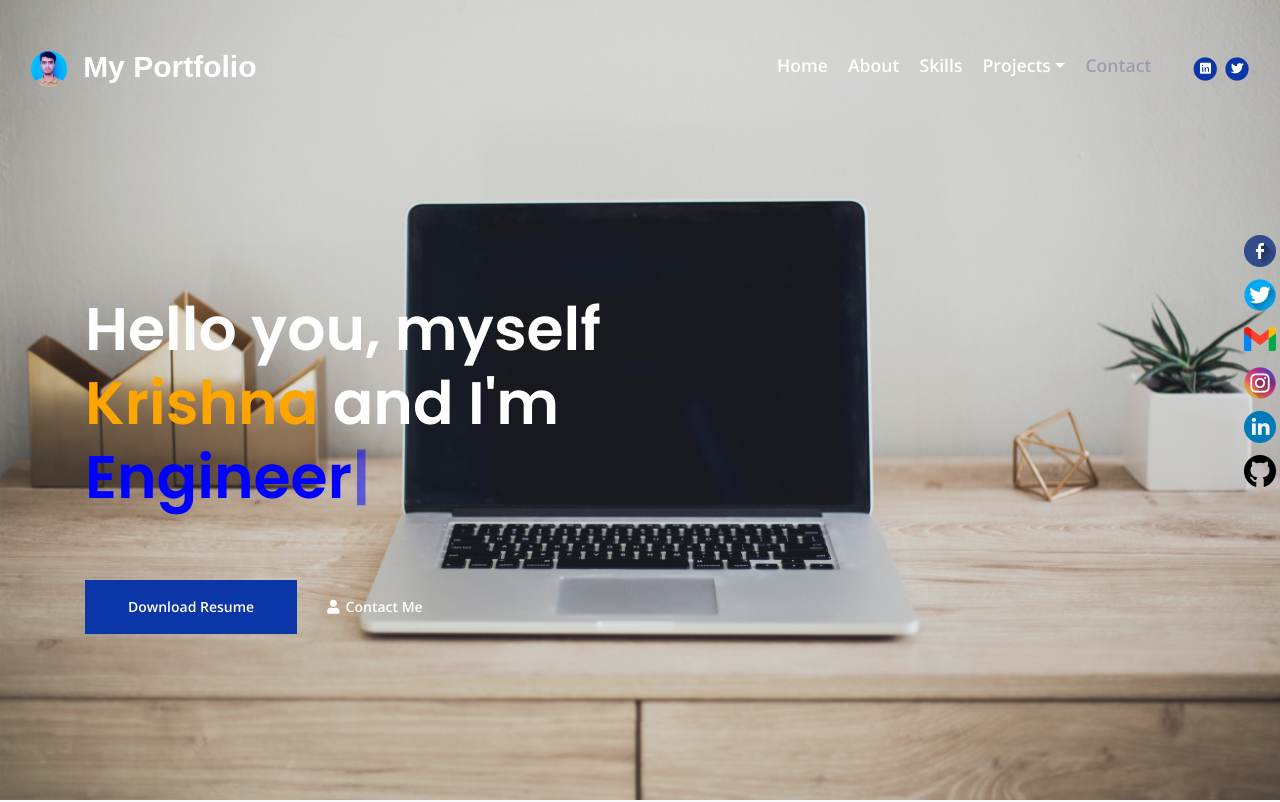
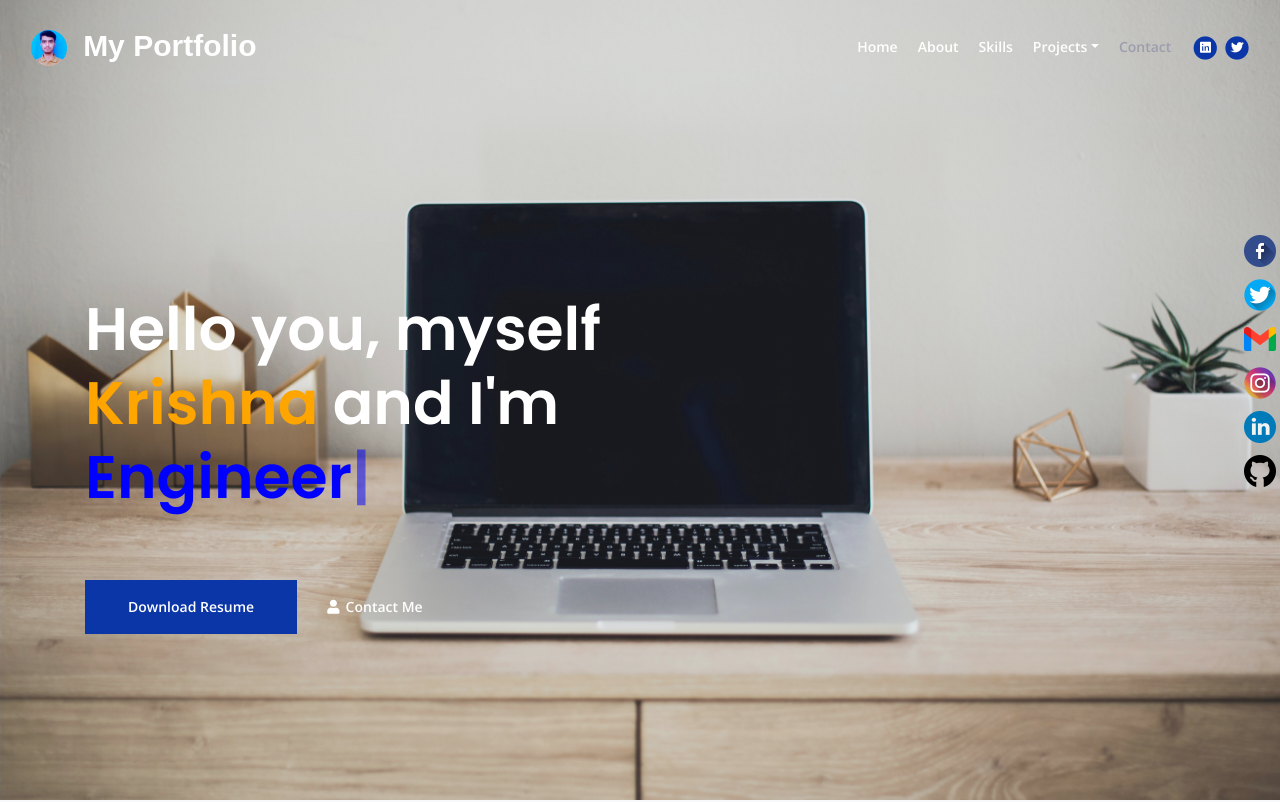
Before and after one commit to krishnalagad/krishna.github.io, a plain HTML site: page index.html in a window 1280 px wide. Shown: the top 802 px of the page. Drawn offline with nearby package versions, Linux system fonts and the light colour scheme.

Commit message:
Update style.css
changed the font size, margin and padding of navbar.

```diff
--- a/css/styles.css
+++ b/css/styles.css
@@ -52,7 +52,7 @@ p {
 
 .nav-ul {
     list-style: none;
-    padding: 20px;
+/*     padding: 20px; */
     margin: 0px;
 }
 
@@ -64,7 +64,7 @@ p {
     content: '';
     display: block;
     border-bottom: 2px solid #fefefe;
-    margin-top: 5px;
+/*     margin-top: 5px; */
     transform: scaleX(0);
     transition: transform 250ms ease-in-out;
 }
@@ -75,7 +75,7 @@ p {
 .nav-ul li a {
     padding: 0px 25px;
     color: #fefefe;
-    font-size: 1.1rem;
+/*     font-size: 1.1rem; */
     cursor: pointer;
     text-decoration: none;
 }
```
